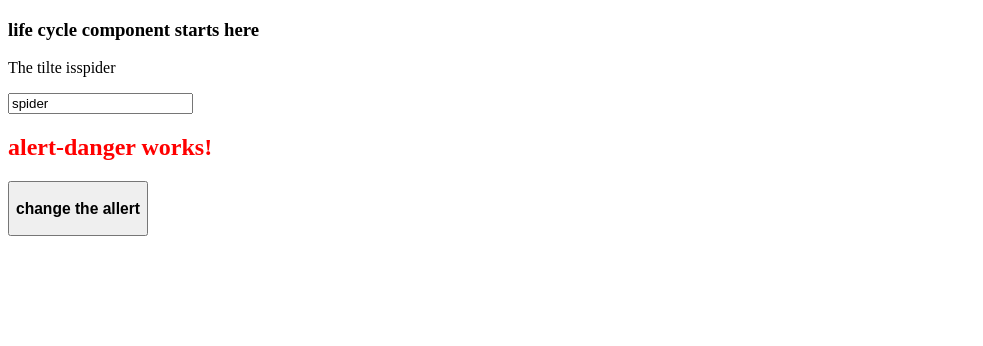
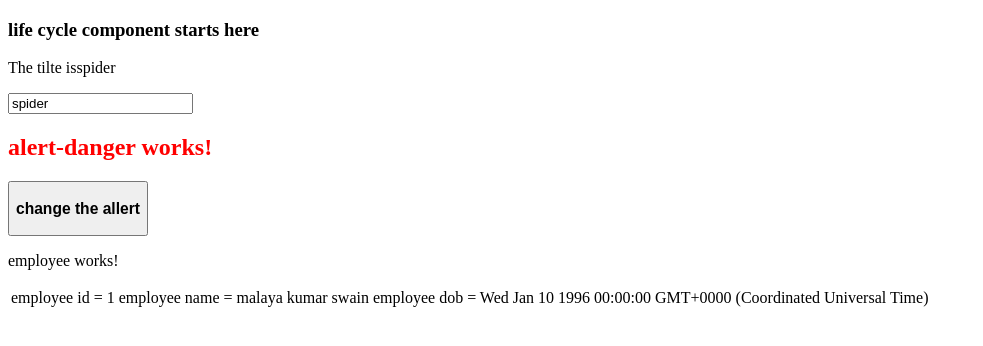
Before and after one commit to Malaya2184/Angular_TS, an Angular app in the folder HelloWorldApp/: page / in a window 1280 px wide. Shown: the top 346 px of the page, without its empty margins (0-983 px from the left). Built offline with nearby package versions, Linux system fonts and the light colour scheme.

Commit message:
dynamic component , lifecycle of a component, component outlet

```diff
--- a/HelloWorldApp/src/app/app.component.html
+++ b/HelloWorldApp/src/app/app.component.html
@@ -75,11 +75,12 @@
 </select>
 </h4> -->
 
+<!-- //component outlet is somethings which holds the propeerrt of an component like a variable -->
 <div>
 <h3>life cycle component starts here</h3>
   <app-life-cycle></app-life-cycle>
 
-  <!-- //component outlet is somethings which holds the propeerrt of an component like a variable -->
   <ng-container *ngComponentOutlet = "alert"></ng-container>
   <button (click)= "switchAlert()"><h3>change the allert</h3></button>
+  <app-employee></app-employee>
 </div>
--- a/HelloWorldApp/src/app/app.module.ts
+++ b/HelloWorldApp/src/app/app.module.ts
@@ -6,13 +6,16 @@ import {FormsModule} from '@angular/forms';
 import { LifeCycleComponent } from './life-cycle/life-cycle.component';
 import { AlertSucessComponent } from './alert-sucess/alert-sucess.component';
 import { AlertDangerComponent } from './alert-danger/alert-danger.component';
+import { EmployeeComponent } from './employee/employee.component';
 @NgModule({
   declarations: [
     AppComponent,
     LifeCycleComponent,
     AlertSucessComponent,
-    AlertDangerComponent
+    AlertDangerComponent,
+    EmployeeComponent
   ],
+  // it is not manditory but it is a good practice to mention entry components
   entryComponents: [
     AlertSucessComponent,
     AlertDangerComponent
--- /dev/null
+++ b/HelloWorldApp/src/app/employee/employee.component.html
@@ -0,0 +1,11 @@
+<p>employee works!</p>
+<div>
+  <table>
+    <tr>
+      <td>employee id = {{emp.id}}</td>
+      <td>employee name = {{emp.name}}</td>
+      <td>employee dob = {{emp.date}}</td>
+    </tr>
+  </table>
+
+</div>
--- /dev/null
+++ b/HelloWorldApp/src/app/employee/employee.component.ts
@@ -0,0 +1,19 @@
+import { Component, OnInit } from '@angular/core';
+import { Employee } from './employee';
+
+@Component({
+  selector: 'app-employee',
+  templateUrl: './employee.component.html',
+  styleUrls: ['./employee.component.css']
+})
+export class EmployeeComponent implements OnInit {
+
+  emp!: Employee;
+  constructor() { }
+
+  ngOnInit(): void {
+
+    this.emp = new Employee(1,"malaya kumar swain", new Date('01/10/1996'));
+  }
+
+}
--- /dev/null
+++ b/HelloWorldApp/src/app/employee/employee.ts
@@ -0,0 +1,11 @@
+export class Employee {
+  id: number;
+  name : string;
+  date: Date;
+  constructor(id:number, name:string, date:Date){
+    this.id = id;
+    this.name = name;
+    this.date = date;
+  }
+
+}
```
Also changed, not shown: HelloWorldApp/src/app/employee/employee.component.css (added), 2 other files (tests, documents, lock files or other folders).
